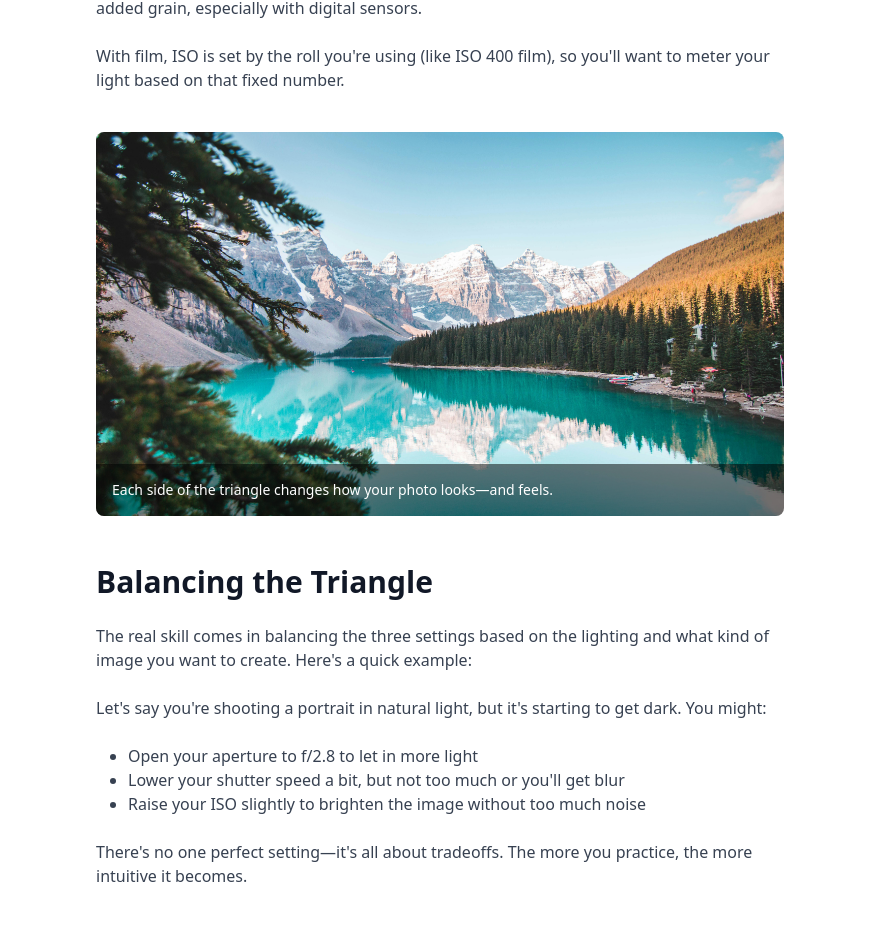
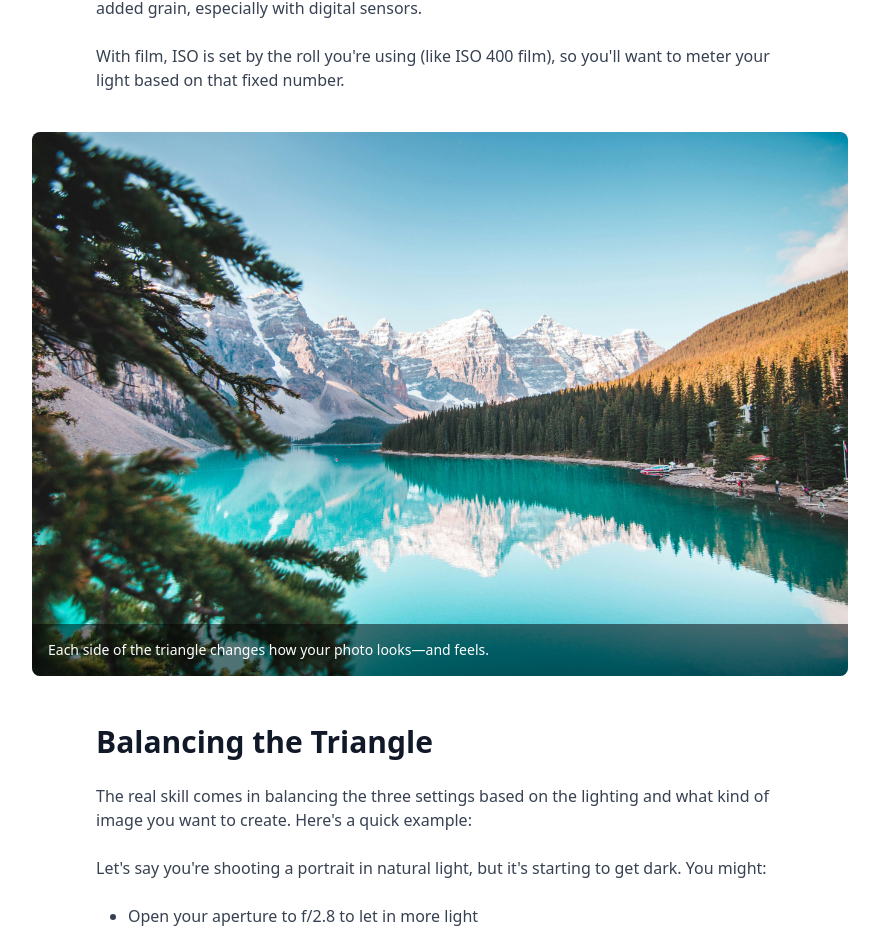
Before and after one commit to rosshj/thea-website, a Next.js app: page /blog/exposure-triangle in a window 1280 px wide. Shown: the part 2312-3241 px from the top of the page, without its empty margins (330-1209 px from the left). Built offline with nearby package versions, Linux system fonts and the light colour scheme.

Commit message:
Adjusted the blog post's images.

```diff
--- a/src/app/blog/exposure-triangle/page.tsx
+++ b/src/app/blog/exposure-triangle/page.tsx
@@ -259,7 +259,7 @@ export default function BlogPost() {
                 With film, ISO is set by the roll you're using (like ISO 400 film), so you'll want to meter your light based on that fixed number.
               </p>
 
-              <div className="relative h-96 my-10 rounded-lg overflow-hidden">
+              <div className="relative my-10 rounded-lg overflow-hidden lg:-mx-16 aspect-[3/2]">
                 <Image
                   src="/images/blog/exposure-comparison.jpg"
                   alt="Three versions of the same photo with different exposure settings"
--- a/src/app/blog/studio-spot-metering/page.tsx
+++ b/src/app/blog/studio-spot-metering/page.tsx
@@ -155,7 +155,7 @@ export default function BlogPost() {
                 It also lets you maintain consistency across shots. Once you find the exposure that works for your subject under your lighting setup, you can meter that exact same spot for every frame—so your results don't vary from shot to shot.
               </p>
 
-              <div className="relative h-96 my-10 rounded-lg overflow-hidden">
+              <div className="relative my-10 rounded-lg overflow-hidden lg:-mx-16 aspect-[3/2]">
                 <Image
                   src="/images/blog/dramatic-portrait.jpg"
                   alt="Black and white portrait of a man in a hat with dramatic lighting"
--- a/src/app/blog/understanding-spot-metering/page.tsx
+++ b/src/app/blog/understanding-spot-metering/page.tsx
@@ -147,7 +147,7 @@ export default function BlogPost() {
                 This kind of precision is especially helpful when you're shooting film, where you can't see your results immediately. Spot metering gives you a reliable way to get your exposure right, even when the lighting is tricky.
               </p>
 
-              <div className="relative h-96 my-10 rounded-lg overflow-hidden">
+              <div className="relative my-10 rounded-lg overflow-hidden lg:-mx-16 aspect-[3/2]">
                 <Image
                   src="/images/blog/window-portrait-2.jpg"
                   alt="Woman with dark hair by a window in low light - perfect for spot metering"
--- a/src/components/layout/MainLayout.tsx
+++ b/src/components/layout/MainLayout.tsx
@@ -218,7 +218,7 @@ export default function MainLayout({ children }: { children: React.ReactNode })
                     <path d="M15.3653 3.793C16.0815 2.87425 16.5703 1.63176 16.373 0.305766C15.203 0.386016 13.89 1.07576 13.0913 2.0455C12.3668 2.92525 11.7675 4.231 12 5.5C13.2765 5.53975 14.598 4.77775 15.3653 3.793Z" fill="currentColor" data-color="color-2"></path>
                   </g>
                 </svg>
-                Coming soon for iOS
+                Coming soon
               </Link>
             </div>
           </div>
```
